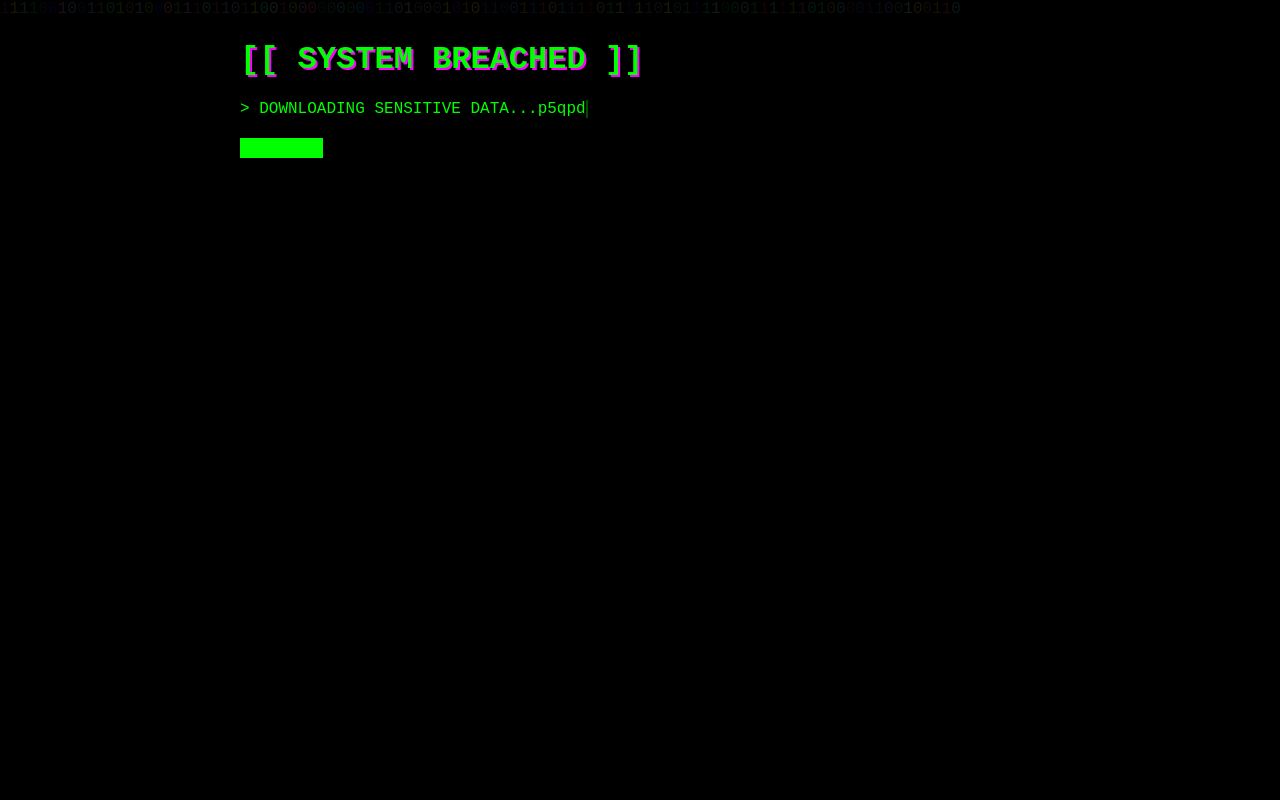
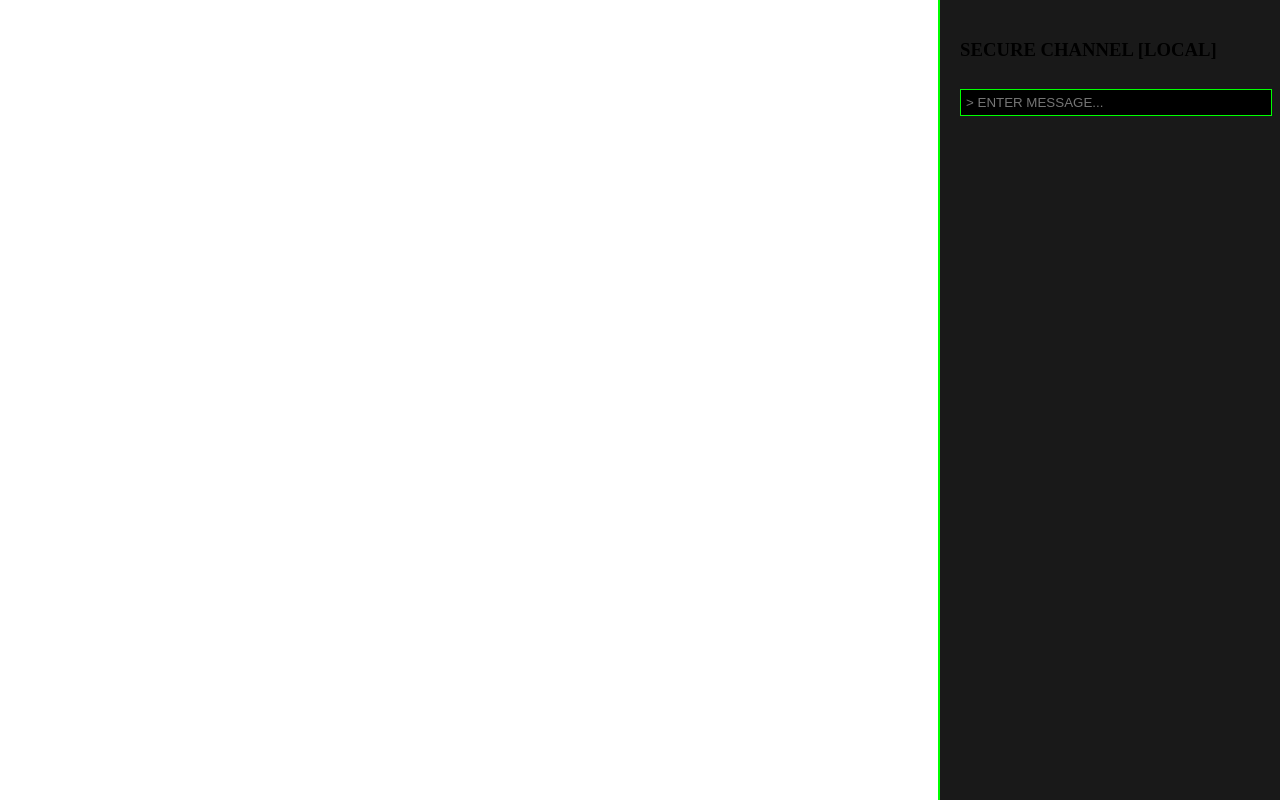
Before and after one commit to Rohitvinoj/index.html, a plain HTML site: page index.html in a window 1280 px wide. Drawn offline with Linux system fonts and the light colour scheme.

Commit message:
Update index.html

```diff
--- a/index.html
+++ b/index.html
@@ -1,153 +1,101 @@
 <!DOCTYPE html>
 <html lang="en">
 <head>
-    <meta charset="UTF-8">
-    <meta name="viewport" content="width=device-width, initial-scale=1.0">
-    <title>SYSTEM BREACHED</title>
+    <!-- Previous head content remains same -->
     <style>
-        body {
-            background-color: #000000;
-            color: #00ff00;
-            font-family: 'Courier New', monospace;
-            margin: 0;
+        /* Add these new styles */
+        #chat-sidebar {
+            position: fixed;
+            right: 0;
+            top: 0;
+            width: 300px;
+            height: 100vh;
+            background: rgba(0, 0, 0, 0.9);
+            border-left: 2px solid #00ff00;
             padding: 20px;
-            overflow: hidden;
+            overflow-y: auto;
         }
 
-        #container {
-            max-width: 800px;
-            margin: 0 auto;
+        .message {
+            margin: 10px 0;
+            padding: 5px;
+            border-bottom: 1px dashed #00ff0033;
         }
 
-        .glitch {
-            animation: glitch 1s infinite;
+        #message-input {
+            background: black;
+            color: #00ff00;
+            border: 1px solid #00ff00;
+            padding: 5px;
+            width: 100%;
+            margin-top: 10px;
         }
 
-        @keyframes glitch {
-            0% { text-shadow: 2px 2px #ff00ff; }
-            25% { text-shadow: -2px -2px #00ffff; }
-            50% { text-shadow: 2px -2px #ff00ff; }
-            75% { text-shadow: -2px 2px #00ffff; }
-            100% { text-shadow: 2px 2px #ff00ff; }
-        }
-
-        .typing {
-            border-right: 2px solid #00ff00;
-            animation: typing 0.5s infinite;
-        }
-
-        @keyframes typing {
-            from { border-color: transparent; }
-            to { border-color: #00ff00; }
-        }
-
-        #progress-bar {
-            width: 0%;
-            height: 20px;
-            background-color: #00ff00;
-            transition: width 0.5s;
-            margin: 20px 0;
-        }
-
-        .matrix-bg {
-            position: fixed;
-            top: 0;
-            left: 0;
-            right: 0;
-            bottom: 0;
-            z-index: -1;
-            opacity: 0.1;
+        .user-id {
+            color: #00ffff;
+            font-weight: bold;
         }
     </style>
 </head>
 <body>
-    <div class="matrix-bg" id="matrix"></div>
-    <div id="container">
-        <h1 class="glitch">[[ SYSTEM BREACHED ]]</h1>
-        <p id="output">> INITIALIZING SYSTEM SCAN...</p>
-        <div id="progress-bar"></div>
-        <p id="final-message" style="display: none;">
-            Just kidding! 😄<br>
-            Your laptop is safe...<br>
-            But maybe update your antivirus!<br>
-            How are you doing today? 🙂
-        </p>
-        <button id="panic-button" style="display: none; background: black; color: #00ff00; border: 1px solid #00ff00; padding: 10px; cursor: pointer;">
-            CLICK TO STOP SIMULATION
-        </button>
+    <!-- Previous body content remains same -->
+
+    <!-- Add Chat Sidebar -->
+    <div id="chat-sidebar">
+        <h3>SECURE CHANNEL [LOCAL]</h3>
+        <div id="messages"></div>
+        <input type="text" id="message-input" placeholder="> ENTER MESSAGE...">
     </div>
 
     <script>
-        const messages = [
-            "> ACCESSING MAINFRAME...",
-            "> BYPASSING SECURITY...",
-            "> DOWNLOADING SENSITIVE DATA...",
-            "> LOCATING IP ADDRESS...",
-            "> FOUND: 192.168.1.1",
-            "> GPS COORDINATES ACQUIRED...",
-            "> ENCRYPTING FILES...",
-            "> SCANNING WEBCAM...",
-            "> MICROPHONE ACCESS GRANTED..."
-        ];
-
-        const output = document.getElementById('output');
-        const progressBar = document.getElementById('progress-bar');
-        const finalMessage = document.getElementById('final-message');
-        const panicButton = document.getElementById('panic-button');
-        let currentProgress = 0;
-
-        function randomHex() {
-            return Math.floor(Math.random() * 256).toString(16).padStart(2, '0');
+        // User Management
+        let userId = localStorage.getItem('userId');
+        if (!userId) {
+            userId = 'USER-' + Math.random().toString(36).substr(2, 6).toUpperCase();
+            localStorage.setItem('userId', userId);
         }
 
-        function createMatrixEffect() {
-            const chars = '01';
-            const matrix = document.getElementById('matrix');
+        // Show user ID in main content
+        const finalMessage = document.getElementById('final-message');
+        finalMessage.innerHTML += `<br>Your Security ID: <span class="user-id">${userId}</span>`;
 
-            setInterval(() => {
-                matrix.innerHTML = Array(100).fill().map(() =>
-                    `<span style="color:#${randomHex()}${randomHex()}${randomHex()}">${chars[Math.floor(Math.random() * chars.length)]}</span>`
-                ).join('');
-            }, 100);
+        // Chat System
+        const messagesDiv = document.getElementById('messages');
+        const messageInput = document.getElementById('message-input');
+
+        // Load messages from localStorage
+        let messages = JSON.parse(localStorage.getItem('messages')) || [];
+        function renderMessages() {
+            messagesDiv.innerHTML = messages.map(msg => `
+                <div class="message">
+                    <span class="user-id">${msg.userId}:</span>
+                    ${msg.text}
+                </div>
+            `).join('');
         }
 
-        function simulateHack() {
-            let messageIndex = 0;
+        // Send message
+        messageInput.addEventListener('keypress', (e) => {
+            if (e.key === 'Enter' && messageInput.value.trim() !== '') {
+                messages.push({
+                    text: messageInput.value,
+                    userId: userId,
+                    timestamp: new Date().toLocaleTimeString()
+                });
 
-            const interval = setInterval(() => {
-                output.innerHTML = messages[messageIndex] +
-                    `<span class="typing">${Math.random().toString(36).substr(2, 5)}</span>`;
+                // Save to localStorage
+                localStorage.setItem('messages', JSON.stringify(messages));
 
-                currentProgress += Math.random() * 5;
-                progressBar.style.width = Math.min(currentProgress, 100) + '%';
-
-                if(messageIndex >= messages.length - 1) {
-                    clearInterval(interval);
-                    progressBar.style.width = '100%';
-                    setTimeout(() => {
-                        output.style.display = 'none';
-                        finalMessage.style.display = 'block';
-                        panicButton.style.display = 'block';
-                    }, 2000);
-                }
-                messageIndex++;
-            }, 1500);
-        }
-
-        panicButton.addEventListener('click', () => {
-            document.location.reload();
+                // Render messages
+                renderMessages();
+                messageInput.value = '';
+            }
         });
 
-        // Start effects
-        createMatrixEffect();
-        simulateHack();
+        // Initial render
+        renderMessages();
 
-        // Add keyboard listener
-        document.addEventListener('keydown', (e) => {
-            if(e.key === 'Escape') {
-                document.location.reload();
-            }
-        });
+        // Previous JavaScript code remains same
     </script>
 </body>
 </html>
```
